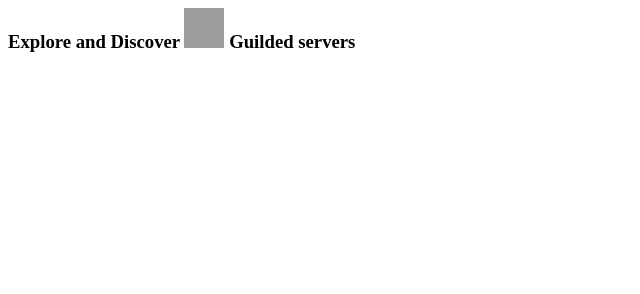
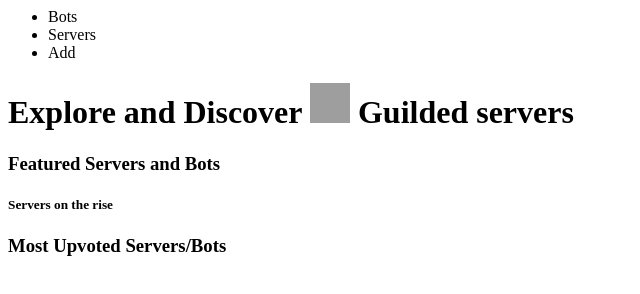
Before and after one commit to nuope/GuildyHub, a plain HTML site: page index.html in a window 1280 px wide. Shown: the whole page, without its empty margins (0-640 px from the left). Drawn offline with Linux system fonts and the light colour scheme; grey boxes are pictures that could not be loaded.

Commit message:
Update index.html

```diff
--- a/index.html
+++ b/index.html
@@ -1,7 +1,17 @@
 <html>
- <header></header>
 <body>
- <h3> Explore and Discover <img src="https://www.guilded.gg/asset/Icons/1024-gold.png" width="40" height="40"/> Guilded servers </h3>
+<header>
+<nav>
+<ul>
+<li>Bots</li>
+ <li>Servers</li>
+ <li>Add</li>
+ </ul>
+ </nav>
+ </header>
+ <h1> Explore and Discover <img src="https://www.guilded.gg/asset/Icons/1024-gold.png" width="40" height="40"/> Guilded servers </h1>
+ <h3> Featured Servers and Bots</h3> <h5> Servers on the rise </h5>
+ <h3> Most Upvoted Servers/Bots</h3>
 
 
   </body>
```
